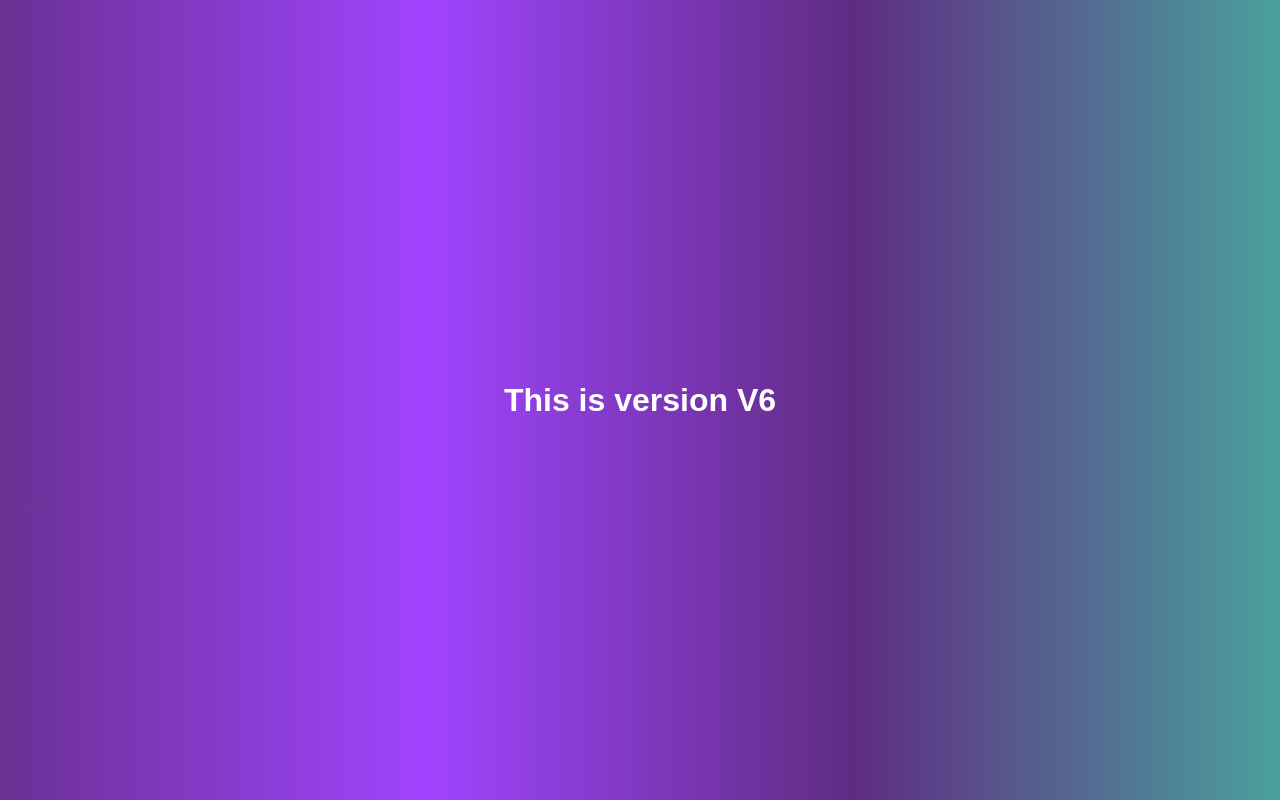
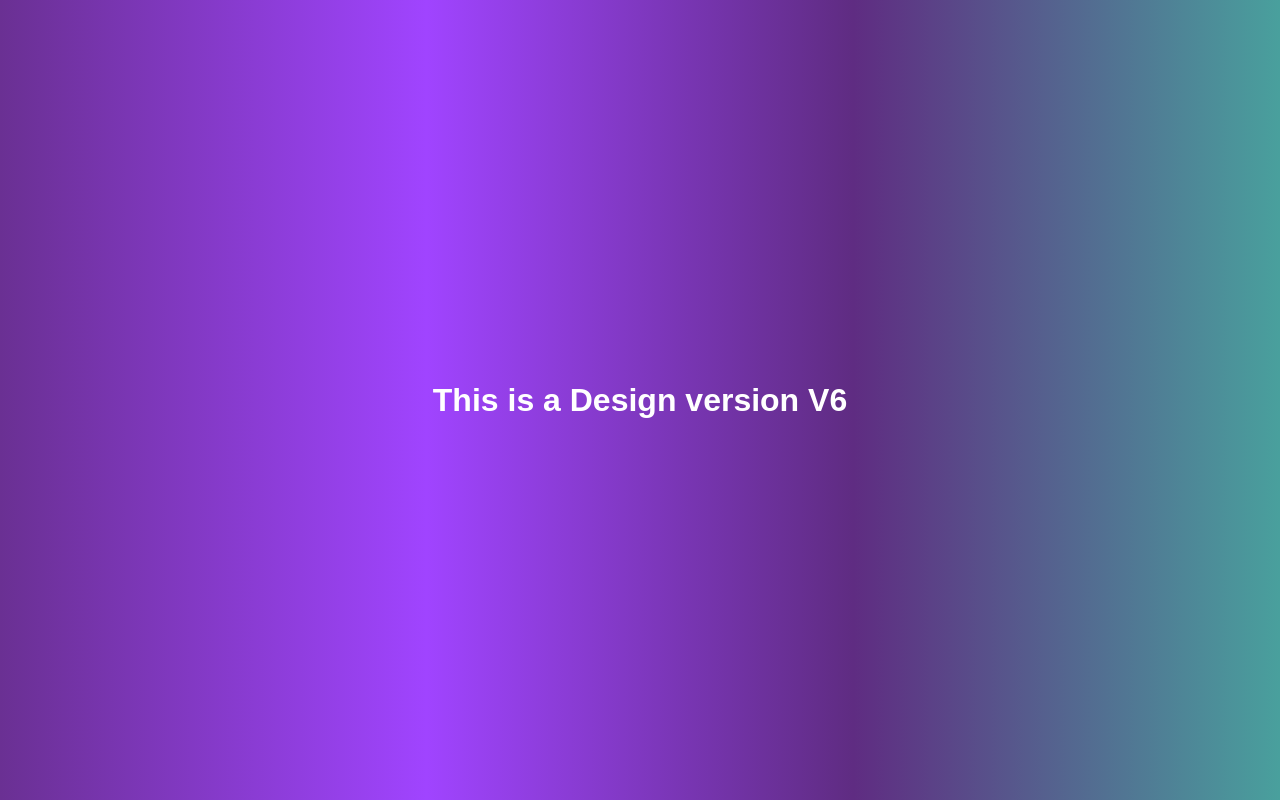
Before and after one commit to Vijay110799/myrepo, a plain HTML site: page index.html in a window 1280 px wide. Drawn offline with Linux system fonts and the light colour scheme.

Commit message:
changed h1

```diff
--- a/index.html
+++ b/index.html
@@ -7,7 +7,7 @@
     <title>Document</title>
 </head>
 <body>
-    <h1>This is version V6</h1>
+    <h1>This is a Design version V6</h1>
 </body>
 
 </html>
```
